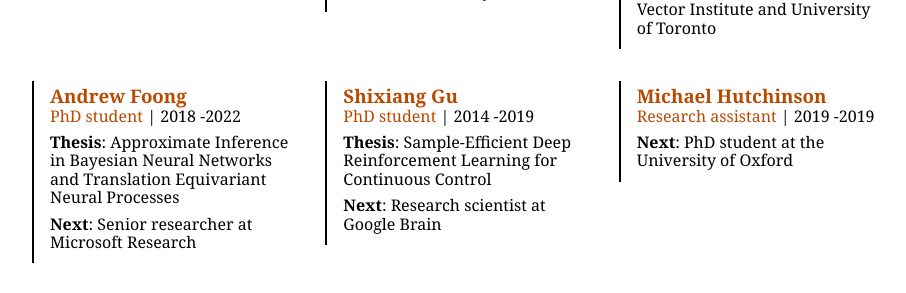
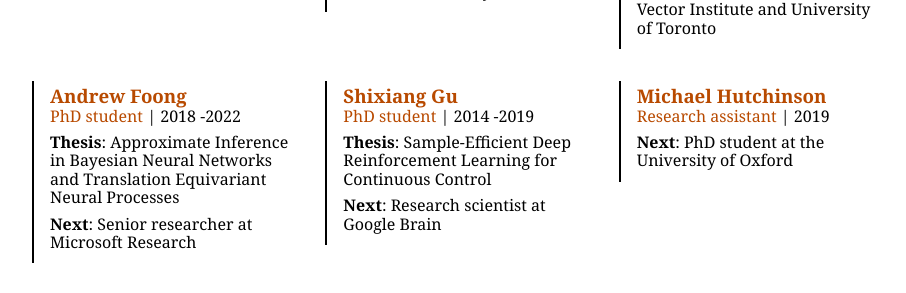
Before and after one commit to rich-turner-group/rich-turner-group.github.io, a Jekyll site: the page built from index.md, in a window 1280 px wide and 900 px high, scrolled down 4455 px. Shown: the part 155-448 px from the top of the window, without its empty margins (192-1098 px from the left). Built offline with Jekyll 4.4.1, drawn with Linux system fonts in a browser that asks for light colours.

Commit message:
rule for dates

```diff
--- a/_includes/former_member.html
+++ b/_includes/former_member.html
@@ -5,8 +5,13 @@
                 <a href="{{ post.website }}">
                 <h3 class="mt0-ns mb0-ns"> {{post.name}} </h3>
                 {% if post.role %} <p class="mt0-ns mb2-ns"> {{ post.role }} </a>{% endif %}
-                    {% if post.start %} | {{ post.start }} {% endif %}
-                    {% if post.end %} -{{ post.end }} </p> {% endif %}
+                    {% if post.start != post.end %}
+                        {% if post.start %} | {{ post.start }} {% endif %}
+                        {% if post.end %} -{{ post.end }} </p> {% endif %}
+                    {% endif %}
+                    {% if post.start == post.end %}
+                        {% if post.start %} | {{ post.start }} {% endif %}
+                    {% endif %}
                 {% if post.thesis %} <p class="mt2-ns mb2-ns"> <b>Thesis</b>: {{ post.thesis }} </p>{% endif %}
                 {% if post.next_role %} <p class="mt2-ns mb2-ns"> <b>Next</b>: {{ post.next_role }} </p> {% endif %}
                 </a>
```
